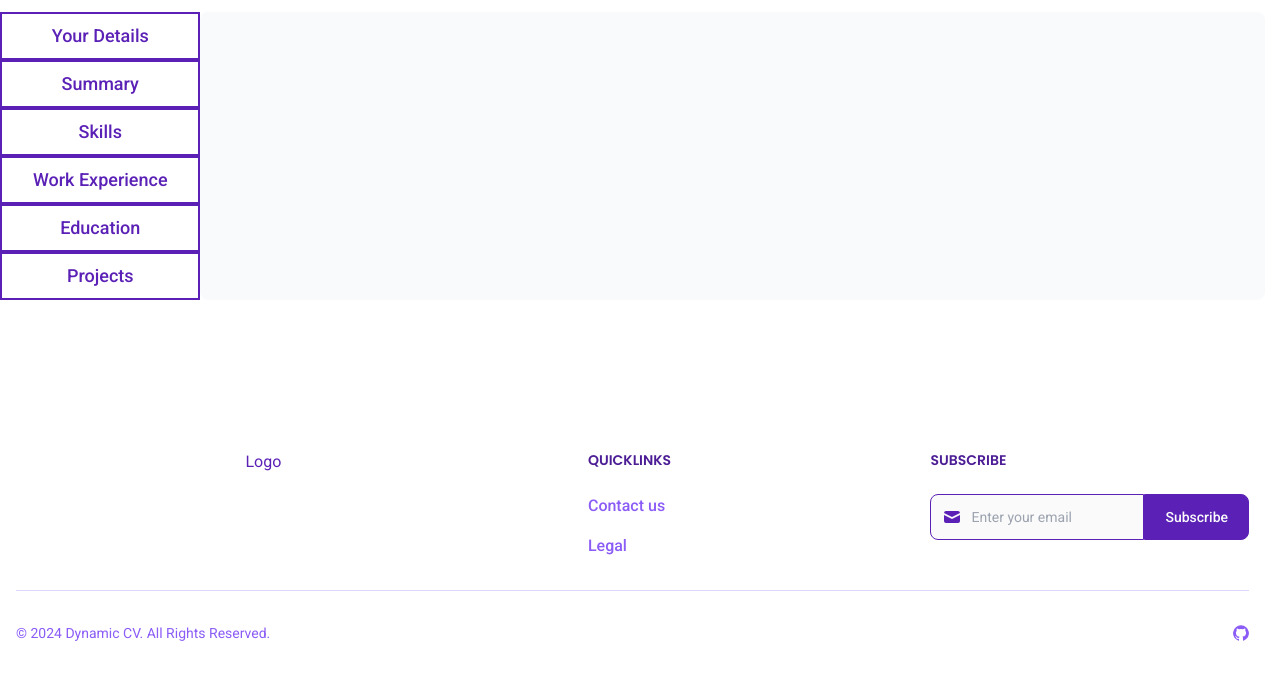
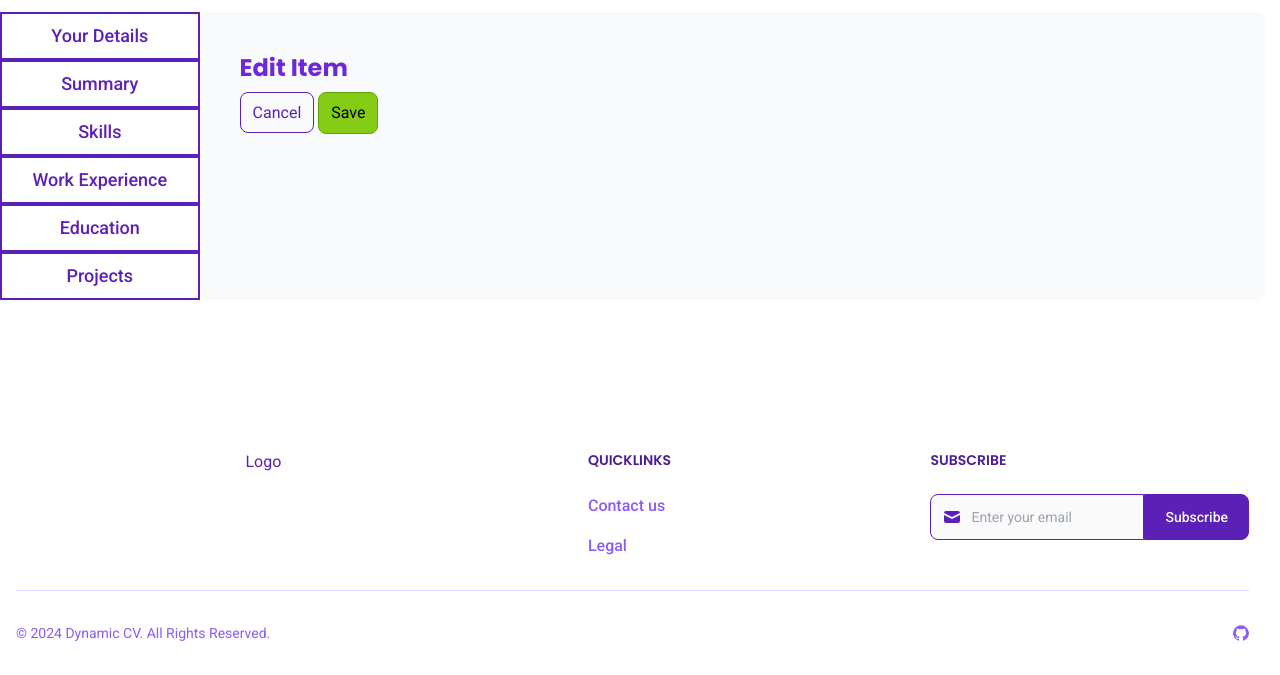
Before and after one commit to stephendawsondev/dynamic-cv, a Django app: page /profile/edit-item/1/1/ in a window 1280 px wide. Shown: the part 125-800 px from the top of the page. Run offline with Django 4.2, Linux system fonts and the light colour scheme; the visitor is signed in with stand-in values (Sample User, id 1); some libraries are stand-ins or nearby versions.

Commit message:
Add form inputs for item edit page

```diff
--- a/profiles/static/profiles/css/edit_item.css
+++ b/profiles/static/profiles/css/edit_item.css
@@ -1,3 +1,4 @@
+/* Overrides Flowbites tab style changing */
 li.w-full>a.w-full {
   background-color: white;
   color: rgb(91 33 182 / var(--tw-border-opacity));
--- a/profiles/templates/components/education-details.html
+++ b/profiles/templates/components/education-details.html
@@ -21,8 +21,10 @@
       <p class="block text-gray-700 text-sm font-bold mb-2">Institution Name</p>
       <p class="education-exp-school-name block text-gray-700 text-sm mb-2">{{ education_exp.school_name }}</p>
 
+      {% if has_location %}
       <p class="block text-gray-700 text-sm font-bold mb-2">Location</p>
       <p class="education-exp-location block text-gray-700 text-sm mb-2">{{ education_exp.location }}</p>
+      {% endif %}
 
       <p class="block text-gray-700 text-sm font-bold mb-2">Degree</p>
       <p class="education-exp-degree block text-gray-700 text-sm mb-2">{{ education_exp.degree }}</p>
--- a/profiles/templates/components/work-experience-details.html
+++ b/profiles/templates/components/work-experience-details.html
@@ -22,8 +22,10 @@
       <p class="block text-gray-700 text-sm font-bold mb-2">Company Name</p>
       <p class="work-exp-organization block text-gray-700 text-sm mb-2">{{ work_exp.organization }}</p>
 
+      {% if has_location %}
       <p class="block text-gray-700 text-sm font-bold mb-2">Location</p>
       <p class="work-exp-location block text-gray-700 text-sm mb-2">{{ work_exp.location }}</p>
+      {% endif %}
 
       <p class="block text-gray-700 text-sm font-bold mb-2">Job Title</p>
       <p class="work-exp-position block text-gray-700 text-sm mb-2">{{ work_exp.position }}</p>
--- a/profiles/templates/components/work-experience-form.html
+++ b/profiles/templates/components/work-experience-form.html
@@ -38,8 +38,7 @@
         <input id="id_current_work" type="checkbox" data-disables="id_end_date"
           class="is-active-check w-4 h-4 border border-gray-300 rounded bg-gray-50 focus:ring-3 focus:ring-lime-300" />
       </div>
-      <label for="id_current_work" class="ms-2 text-sm font-medium text-gray-900">I am currently working in this
-        role</label>
+      <label for="id_current_work" class="ms-2 text-sm font-medium text-gray-900">I am currently working here</label>
     </div>
     <div class="hidden bullet-point-inputs" id="work-responsibilities" name="responsibilities" data-item-id="0"></div>
     <div class="hidden bullet-point-inputs" id="work-skills" name="skills" data-item-id="0"></div>
@@ -57,7 +56,7 @@
         <div class="relative w-full">
           <input type="text" id="new-responsibility-text" name="responsibility"
             class="add-item-input block p-2.5 w-full z-20 text-sm text-gray-900 bg-gray-50 rounded-l-lg rounded-e-lg rounded-s-gray-100 rounded-s-2 border border-gray-300 focus:ring-lime-300 focus:border-lime-500"
-            placeholder="Role/Responsibility" maxlength="150" required />
+            placeholder="Duty/Responsibility" maxlength="150" required />
           <button type="submit" id="submit-responsibility"
             class="add-item-submit absolute top-0 end-0 px-5 py-2.5 h-full text-sm font-medium text-black bg-lime-500 rounded-e-lg border border-lime-600 hover:not(disabled):bg-lime-400 focus:ring-4 focus:outline-none focus:ring-lime-300">
             Add</button>
--- /dev/null
+++ b/profiles/templates/profiles/edit_experience_item.html
@@ -0,0 +1,157 @@
+{% extends 'base.html' %}
+{% load static %}
+{% load crispy_forms_tags %}
+
+{% block title %}Edit{% endblock %}
+
+{% block extra_css %}
+<link rel="stylesheet" href="{% static 'profiles/css/edit_item.css' %}" type="text/css">
+{% endblock %}
+
+{% block content %}
+
+<div class="container mx-auto md:mt-3">
+  <div class="md:flex">
+    <ul class="flex flex-col text-lg font-medium text-violet-800 w-60" id="default-styled-tab"
+      data-tabs-toggle="#default-styled-tab-content"
+      data-tabs-active-classes="text-black hover:text-purple-600 bg-lime-500" role="tablist">
+      <li class="w-full" role="presentation" id="first-tab">
+        <a class="w-full py-2 text-violet-800 border-2 border-violet-800 text-center" type="button" role="tab"
+          aria-controls="detail" data-tabs-target="#tab-details" href="{% url 'profile' %}?tab=details">Your
+          Details</a>
+      </li>
+      <li class="w-full" role="presentation">
+        <a class="w-full py-2 text-violet-800 border-2 border-violet-800 text-center" type="button" role="tab"
+          aria-controls="summary" data-tabs-target="#tab-summary" href="{% url 'profile' %}?tab=summary">Summary</a>
+      </li>
+      <li class="w-full" role="presentation">
+        <a class="w-full py-2 text-violet-800 border-2 border-violet-800 text-center" type="button" role="tab"
+          aria-controls="skills" data-tabs-target="#tab-skills" href="{% url 'profile' %}?tab=skills">Skills</a>
+      </li>
+      <li class="w-full" role="presentation">
+        <a class="w-full py-2 text-violet-800 border-2 border-violet-800 text-center" type="button" role="tab"
+          aria-controls="work-experience" data-tabs-target="#tab-work-experience"
+          href="{% url 'profile' %}?tab=work_experience">Work Experience</a>
+      </li>
+      <li class="w-full" role="presentation">
+        <a class="w-full py-2 text-violet-800 border-2 border-violet-800 text-center" type="button" role="tab"
+          aria-controls="education" data-tabs-target="#tab-education"
+          href="{% url 'profile' %}?tab=education">Education</a>
+      </li>
+      <li class="w-full" role="presentation">
+        <a class="w-full py-2 text-violet-800 border-2 border-violet-800 text-center" type="button" role="tab"
+          aria-controls="projects" data-tabs-target="#tab-projects" href="{% url 'profile' %}?tab=projects">Projects</a>
+      </li>
+    </ul>
+    <form class="p-10 bg-gray-50 text-medium text-gray-500 rounded-lg w-full">
+      <h1 class="block text-violet-700 text-2xl font-bold mb-2">Edit {{ display_type }}</h1>
+      <div class="lg:w-[50%]">
+        {% for field in experience_form %}
+        {% if 'Start' in field.label %}
+        <div class="grid gap-5 grid-cols-2 2xl:grid-cols-3">
+          <div>{{ field|as_crispy_field }}</div>
+          {% elif 'End' in field.label %}
+          <div>{{ field|as_crispy_field }}</div>
+        </div>
+        <div class="flex mb-6">
+          <div class="flex items-center h-5">
+            <input id="id_experience_active" type="checkbox" data-disables="{{ checkbox.disables }}"
+              class="is-active-check w-4 h-4 border border-gray-300 rounded bg-gray-50 focus:ring-3 focus:ring-lime-300"
+              {% if not experience_form.end_date.value %}checked{% endif %} />
+          </div>
+          <label for="id_experience_active" class="ms-2 text-sm font-medium text-gray-900">
+            I am currently {{ checkbox.action }} here
+          </label>
+        </div>
+        {% else %}
+        {{ field|as_crispy_field }}
+        {% endif %}
+        {% endfor %}
+        {% if bullet_point_label %}
+
+        <!-- Bullet point list -->
+        <label for="item-bullet-text" class="block text-gray-700 text-sm font-bold mb-2">
+          {{ bullet_point_label }}
+        </label>
+        <ul id="item-bullet-list" class="item-list pl-6 mb-3">
+          {% for bullet in experience_item.bullet_points.all %}
+          <li id="bullet-{{ bullet.id }}" class="skill-item list-disc">
+            <span class="flex justify-between">
+              <span>{{ bullet.bullet_point }}</span>
+              <button type="button" class="delete-bullet" data-bullet="{{ bullet.id }}"><span
+                  class="text-2xl">&times;</span></button>
+            </span>
+          </li>
+          {% endfor %}
+        </ul>
+        <div class="flex mb-6">
+          <div class="relative w-full">
+            <input type="text" id="new-responsibility-text" name="responsibility"
+              class="add-item-input block p-2.5 w-full z-20 text-sm text-gray-900 bg-gray-50 rounded-l-lg rounded-e-lg rounded-s-gray-100 rounded-s-2 border border-gray-300 focus:ring-lime-300 focus:border-lime-500"
+              placeholder="Role/Responsibility" maxlength="150" required />
+            <button type="submit" id="submit-responsibility"
+              class="add-item-submit absolute top-0 end-0 px-5 py-2.5 h-full text-sm font-medium text-black bg-lime-500 rounded-e-lg border border-lime-600 hover:not(disabled):bg-lime-400 focus:ring-4 focus:outline-none focus:ring-lime-300">
+              Add</button>
+          </div>
+        </div>
+
+        <!-- Skill list -->
+        <label for="item-skill-text" class="block text-gray-700 text-sm font-bold mb-2">Applied Skills</label>
+        <ul id="item-skill-list" class="item-list pl-6 mb-3">
+          {% for skill in experience_item.applied_skills.all %}
+          <li id="skill-{{ skill.name }}" class="skill-item list-disc">
+            <span class="flex justify-between">
+              <span>{{ skill.display_name }}</span>
+              <button type="button" class="delete-skill" data-bullet="{{ skill.name }}"><span
+                  class="text-2xl">&times;</span></button>
+            </span>
+          </li>
+          {% endfor %}
+        </ul>
+        <div class="flex mb-6">
+          <div class="relative w-full">
+            <input type="text" id="work-skill-text" name="work-skill"
+              class="add-item-input block p-2.5 w-full z-20 text-sm text-gray-900 bg-gray-50 rounded-l-lg rounded-e-lg rounded-s-gray-100 rounded-s-2 border border-gray-300 focus:ring-lime-300 focus:border-lime-500"
+              placeholder="Skill" maxlength="30" required />
+            <button type="submit" id="submit-work-skill"
+              class="add-item-submit absolute top-0 end-0 px-5 py-2.5 h-full text-sm font-medium text-black bg-lime-500 rounded-e-lg border border-lime-600 hover:not(disabled):bg-lime-400 focus:ring-4 focus:outline-none focus:ring-lime-300">
+              Add</button>
+          </div>
+        </div>
+
+        {% endif %}
+        <a href="{% url 'profile' %}?tab={{ cancel_tab }}"
+          class="text-violet-800 rounded-lg py-2.5 px-3 border border-violet-800">Cancel</a>
+        <button type="submit" class="text-black rounded-lg bg-lime-500 py-2 px-3 border border-lime-600">Save</button>
+      </div>
+    </form>
+    <!-- Makes the Flowbite tab styles work -->
+    <div class="hidden" aria-hidden="true">
+      <div id="tab-details" role="tabpanel"></div>
+      <div id="tab-summary" role="tabpanel"></div>
+      <div id="tab-skills" role="tabpanel"></div>
+      <div id="tab-work-experience" role="tabpanel"></div>
+      <div id="tab-education" role="tabpanel"></div>
+      <div id="tab-projects" role="tabpanel"></div>
+    </div>
+  </div>
+</div>
+
+{% endblock %}
+
+{% block extra_js %}
+{{ block.super }}
+
+<script>
+  document.addEventListener("DOMContentLoaded", () => {
+    // Making the tabs work like anchors
+    const buttons = document.querySelectorAll('a[type="button"]');
+    for (let button of buttons) {
+      button.addEventListener('click', function () {
+        window.location = this.href;
+      })
+    }
+  });
+</script>
+
+{% endblock %}
--- a/profiles/templates/profiles/edit_profile_item.html
+++ /dev/null
@@ -1,75 +0,0 @@
-{% extends 'base.html' %}
-{% load static %}
-
-{% block title %}Edit{% endblock %}
-
-{% block extra_css %}
-<link rel="stylesheet" href="{% static 'profiles/css/edit_item.css' %}" type="text/css">
-{% endblock %}
-
-{% block content %}
-
-<div class="container mx-auto md:mt-3">
-  <div class="md:flex">
-    <ul class="flex flex-col text-lg font-medium text-violet-800 w-60" id="default-styled-tab"
-      data-tabs-toggle="#default-styled-tab-content"
-      data-tabs-active-classes="text-black hover:text-purple-600 bg-lime-500" role="tablist">
-      <li class="w-full" role="presentation" id="first-tab">
-        <a class="w-full py-2 text-violet-800 border-2 border-violet-800 text-center" type="button" role="tab"
-          aria-controls="detail" data-tabs-target="#tab-details" href="{% url 'profile' %}?tab=details">Your
-          Details</a>
-      </li>
-      <li class="w-full" role="presentation">
-        <a class="w-full py-2 text-violet-800 border-2 border-violet-800 text-center" type="button" role="tab"
-          aria-controls="summary" data-tabs-target="#tab-summary" href="{% url 'profile' %}?tab=summary">Summary</a>
-      </li>
-      <li class="w-full" role="presentation">
-        <a class="w-full py-2 text-violet-800 border-2 border-violet-800 text-center" type="button" role="tab"
-          aria-controls="skills" data-tabs-target="#tab-skills" href="{% url 'profile' %}?tab=skills">Skills</a>
-      </li>
-      <li class="w-full" role="presentation">
-        <a class="w-full py-2 text-violet-800 border-2 border-violet-800 text-center" type="button" role="tab"
-          aria-controls="work-experience" data-tabs-target="#tab-work-experience"
-          href="{% url 'profile' %}?tab=work_experience">Work Experience</a>
-      </li>
-      <li class="w-full" role="presentation">
-        <a class="w-full py-2 text-violet-800 border-2 border-violet-800 text-center" type="button" role="tab"
-          aria-controls="education" data-tabs-target="#tab-education"
-          href="{% url 'profile' %}?tab=education">Education</a>
-      </li>
-      <li class="w-full" role="presentation">
-        <a class="w-full py-2 text-violet-800 border-2 border-violet-800 text-center" type="button" role="tab"
-          aria-controls="projects" data-tabs-target="#tab-projects" href="{% url 'profile' %}?tab=projects">Projects</a>
-      </li>
-    </ul>
-    <div class="p-6 bg-gray-50 text-medium text-gray-500 rounded-lg w-full">
-
-    </div>
-    <div class="hidden" aria-hidden="true">
-      <div id="tab-details" role="tabpanel"></div>
-      <div id="tab-summary" role="tabpanel"></div>
-      <div id="tab-skills" role="tabpanel"></div>
-      <div id="tab-work-experience" role="tabpanel"></div>
-      <div id="tab-education" role="tabpanel"></div>
-      <div id="tab-projects" role="tabpanel"></div>
-    </div>
-  </div>
-</div>
-
-{% endblock %}
-
-{% block extra_js %}
-{{ block.super }}
-
-<script>
-  document.addEventListener("DOMContentLoaded", () => {
-    const buttons = document.querySelectorAll('a[type="button"]');
-    for (let button of buttons) {
-      button.addEventListener('click', function () {
-        window.location = this.href;
-      })
-    }
-  });
-</script>
-
-{% endblock %}
--- a/profiles/views.py
+++ b/profiles/views.py
@@ -1,7 +1,7 @@
 from django.views.generic import TemplateView, View
 from django.contrib.auth.mixins import UserPassesTestMixin, LoginRequiredMixin
-from django.contrib.messages.views import SuccessMessageMixin
-from django.shortcuts import render
+from django.contrib import messages
+from django.shortcuts import render, redirect
 from django.http import HttpResponse
 from django.shortcuts import get_object_or_404
 
@@ -90,7 +90,7 @@ class CreateUpdateContactInformation(LoginRequiredMixin, View):
             return HttpResponse('<p class="error">Please provide valid contact information.</p>')
 
 
-class AddSkill(View):
+class AddSkill(LoginRequiredMixin, View):
 
     def post(self, request, skill):
         user = request.user
@@ -103,7 +103,7 @@ class AddSkill(View):
             return HttpResponse("Success")
 
 
-class RemoveSkill(View):
+class RemoveSkill(LoginRequiredMixin, View):
 
     def post(self, request, skill):
         user = request.user
@@ -116,7 +116,7 @@ class RemoveSkill(View):
             return HttpResponse("Fail")
 
 
-class AddWorkExperience(View):
+class AddWorkExperience(LoginRequiredMixin, View):
 
     def post(self, request):
         post_data = request.POST.copy()
@@ -163,7 +163,7 @@ class AddWorkExperience(View):
         return HttpResponse(json.dumps(post_data))
 
 
-class AddEducation(View):
+class AddEducation(LoginRequiredMixin, View):
 
     def post(self, request):
         post_data = request.POST.copy()
@@ -211,7 +211,7 @@ class AddEducation(View):
         return HttpResponse(json.dumps(post_data))
 
 
-class AddProject(View):
+class AddProject(LoginRequiredMixin, View):
 
     def post(self, request):
         post_data = request.POST.copy()
@@ -229,10 +229,58 @@ class AddProject(View):
         return HttpResponse(json.dumps(post_data))
 
 
-class EditItem(View):
+class EditItem(LoginRequiredMixin, View):
 
     def get(self, request, item_type, item_id):
         context = {
             'item_type': item_type,
+            'cancel_tab': item_type
         }
-        return render(request, 'profiles/edit_profile_item.html', context)
+        try:
+            if item_type == 'work':
+                context['display_type'] = 'Work Experience'
+                work_exp = request.user.work_experience.get(id=item_id)
+                context.update({
+                    'experience_item': work_exp,
+                    'experience_form': WorkExperienceForm(instance=work_exp),
+                    'checkbox': {
+                        'action': 'working',
+                        'disables': 'id_end_date'
+                    },
+                    'cancel_tab': 'work_experience',
+                    'bullet_points': request.user.work_experience.all(),
+                    'bullet_point_label': 'Duties/Responsibilities'
+                })
+            elif item_type == 'education':
+                context['display_type'] = 'Education'
+                education_exp = request.user.education.get(id=item_id)
+                context.update({
+                    'experience_item': education_exp,
+                    'experience_form': EducationForm(instance=education_exp),
+                    'checkbox': {
+                        'action': 'studying',
+                        'disables': 'id_end_year,grade'
+                    },
+                    'cancel_tab': 'education',
+                    'bullet_points': request.user.education.all(),
+                    'bullet_point_label': 'Modules Covered'
+                })
+            elif item_type == 'project':
+                context['display_type'] = 'Project'
+                project_exp = request.user.projects.get(id=item_id)
+                context['experience_item'] = project_exp
+                context['experience_form'] = ProjectForm(instance=project_exp)
+            else:
+                context['display_type'] = 'Item'
+        except (WorkExperience.DoesNotExist,
+                Education.DoesNotExist,
+                Project.DoesNotExist):
+            messages.error(request,
+                           f"That {context['display_type']} is not in \
+                            your profile")
+            return redirect('profile')
+        except Exception as e:
+            messages.error(request, f"An error occurred. {e}")
+            return redirect('profile')
+
+        return render(request, 'profiles/edit_experience_item.html', context)
```
